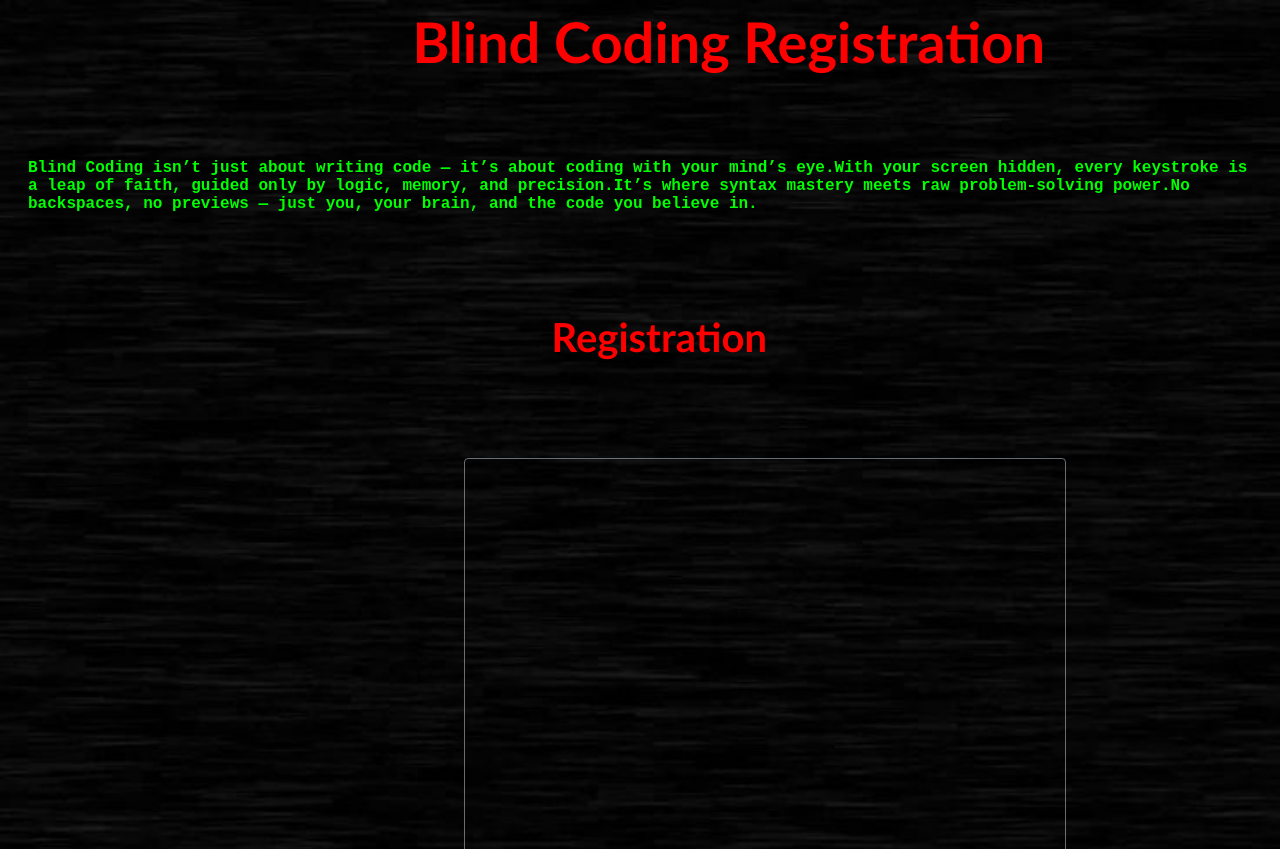
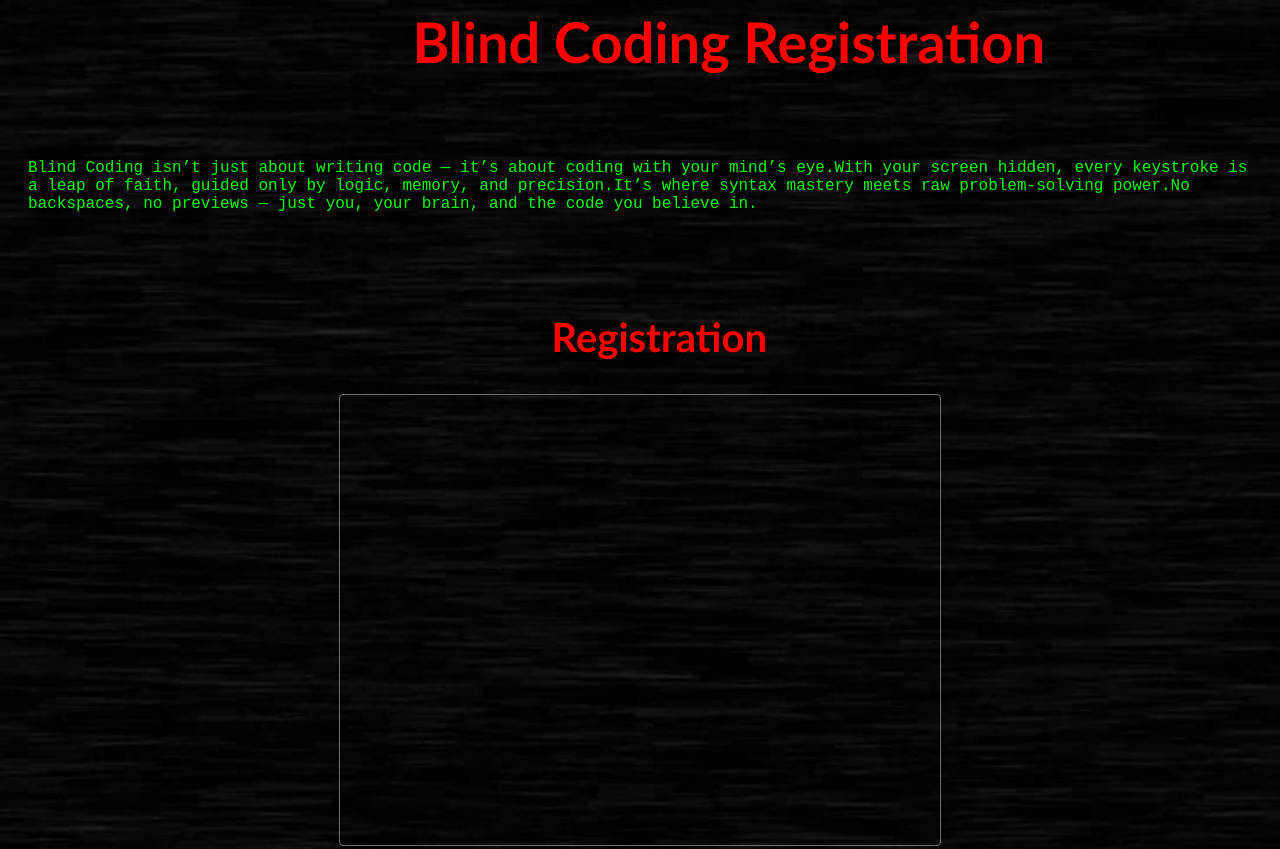
Before and after one commit to Dharunganesh/STEGANOS2, a plain HTML site: page blindcoding.html in a window 1280 px wide. Shown: the top 849 px of the page. Drawn offline with Linux system fonts and the light colour scheme.

Commit message:
Update blindcoding.html

```diff
--- a/blindcoding.html
+++ b/blindcoding.html
@@ -8,19 +8,20 @@
 </head>
 <body>
     <header>Blind Coding Registration</header>
-    <p id="p" style="color: #0f0;padding: 20px; font-family: 'Courier New', monospace;font-weight: bold;margin-top: 8vh;"></p>
+    <p id="p"></p>
 
     <h2>Registration</h2>
-    <iframe
+    <div style="display: flex;justify-content: center;align-items: center;height: 90h;">
+      <iframe style="border: 1px solid #bfcbda88; border-radius: 4px;"
   src=""
   width="600"
-  height="700"
+  height="450"
   frameborder="0"
-  style="border: 1px solid #bfcbda88; border-radius: 4px; margin-left: 57vh;margin-top: 8vh;"
   allow="fullscreen; payment"
   aria-hidden="false"
   tabindex="0"
 ></iframe>
+    </div>
 
 <script src="blindcoding.js">
 </script>
```
